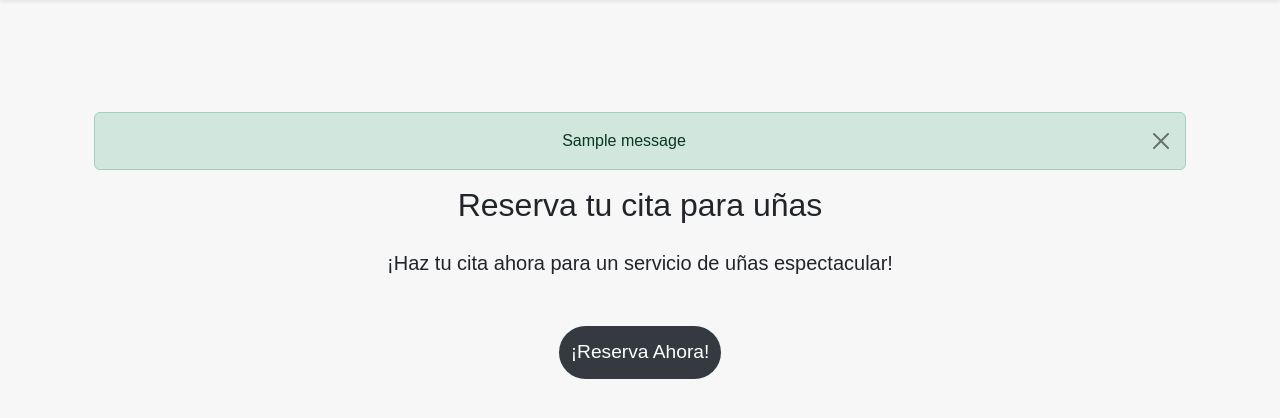
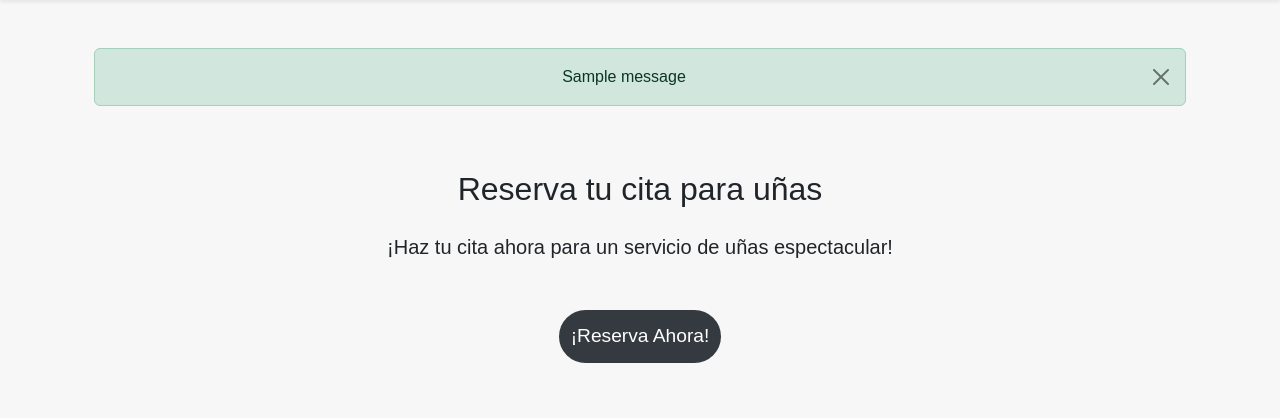
Before and after one commit to AmeriK88/ZN-NAILS, a Django app: page /accounts/login/ in a window 1280 px wide. Shown: the part 109-527 px from the top of the page. Run offline with Django 5.2, Linux system fonts and the light colour scheme; tables that the repository leaves empty hold one stand-in row (values such as "Sample post"); one stand-in notice (Sample message) is shown.

Commit message:
Fix mensajes error, éxito, info - en base & modals

```diff
--- a/accounts/templates/accounts/login_modal.html
+++ b/accounts/templates/accounts/login_modal.html
@@ -19,7 +19,7 @@
                     {% endfor %}
                 {% endfor %}
                 {% for error in form.non_field_errors %}
-                    <div class="alert alert-danger alert-dismissible fade show" role="alert">
+                    <div class="alert alert-danger alert-dismissible text-center fade show" role="alert">
                         <i class="bi bi-exclamation-triangle-fill me-2"></i>
                         {{ error }}
                         <button type="button" class="btn-close" data-bs-dismiss="alert" aria-label="Close"></button>
--- a/accounts/templates/accounts/register_modal.html
+++ b/accounts/templates/accounts/register_modal.html
@@ -21,7 +21,7 @@
                     {% endfor %}
                 {% endfor %}
                 {% for error in form.non_field_errors %}
-                    <div class="alert alert-danger alert-dismissible fade show" role="alert">
+                    <div class="alert alert-danger alert-dismissible text-center fade show" role="alert">
                         <i class="bi bi-exclamation-triangle-fill me-2"></i>
                         {{ error }}
                         <button type="button" class="btn-close" data-bs-dismiss="alert" aria-label="Close"></button>
--- a/accounts/views.py
+++ b/accounts/views.py
@@ -2,11 +2,9 @@ from django.shortcuts import render, redirect
 from django.contrib.auth import authenticate, login, logout
 from .forms import RegisterForm, LoginForm
 from django.contrib import messages
-from django.utils.decorators import method_decorator
 from django.views.decorators.csrf import csrf_protect
 
-
-csrf_protect
+@csrf_protect
 def register_view(request):
     show_register_modal = False
 
@@ -21,13 +19,12 @@ def register_view(request):
             messages.success(request, f"¡Bienvenido/a {user.username}! Tu cuenta ha sido creada con éxito.")
             return redirect('home')
         else:
-            messages.error(request, "Error al registrarse. Por favor revisa los datos ingresados.")
-            show_register_modal = True
+            # ❌ Eliminado: messages.error() ya no es necesario
+            show_register_modal = True  # Se mantiene para reabrir el modal
     else:
         form = RegisterForm()
 
     return render(request, 'core/home.html', {'form': form, 'show_register_modal': show_register_modal})
-
 
 
 @csrf_protect
@@ -42,13 +39,14 @@ def login_view(request):
             messages.success(request, f"¡Bienvenido de nuevo, {user.username}!")
             return redirect('home')
         else:
-            messages.error(request, "Usuario o contraseña incorrectos.")
-            show_login_modal = True
+            # ❌ Eliminado: messages.error() ya no es necesario
+            show_login_modal = True  # Se mantiene para reabrir el modal
     else:
         form = LoginForm()
 
     return render(request, 'core/home.html', {'form': form, 'show_login_modal': show_login_modal})
 
+
 def logout_view(request):
     logout(request)
     messages.info(request, "Has cerrado sesión correctamente.")
--- a/core/templates/core/home.html
+++ b/core/templates/core/home.html
@@ -3,24 +3,6 @@
 
 {% block content %}
 <div class="py-5 text-center">
-  <!-- Mensaje -->
-  {% if messages %}
-    <div class="container mt-3">
-      {% for message in messages %}
-        <div class="alert alert-dismissible fade show
-            {% if message.level == DEFAULT_MESSAGE_LEVELS.ERROR %} alert-danger
-            {% elif message.level == DEFAULT_MESSAGE_LEVELS.SUCCESS %} alert-success
-            {% elif message.level == DEFAULT_MESSAGE_LEVELS.WARNING %} alert-warning
-            {% elif message.level == DEFAULT_MESSAGE_LEVELS.INFO %} alert-info
-            {% else %} alert-secondary {% endif %}"
-            role="alert">
-            {{ message }}
-            <button type="button" class="btn-close" data-bs-dismiss="alert" aria-label="Close"></button>
-        </div>
-      {% endfor %}
-    </div>
-  {% endif %}
-
   <h2 class="mb-4">Reserva tu cita para uñas</h2>
   <p class="lead mb-5">
     ¡Haz tu cita ahora para un servicio de uñas espectacular!
--- a/templates/base.html
+++ b/templates/base.html
@@ -79,6 +79,23 @@
 
     <!-- Contenido dinámico -->
     <main class="container my-5">
+        <!-- Mensaje -->
+        {% if messages %}
+            <div class="container mt-3">
+                {% for message in messages %}
+                    <div class="alert alert-dismissible text-center fade show
+                        {% if message.level == DEFAULT_MESSAGE_LEVELS.ERROR %} alert-danger
+                        {% elif message.level == DEFAULT_MESSAGE_LEVELS.SUCCESS %} alert-success
+                        {% elif message.level == DEFAULT_MESSAGE_LEVELS.WARNING %} alert-warning
+                        {% elif message.level == DEFAULT_MESSAGE_LEVELS.INFO %} alert-info
+                        {% else %} alert-secondary {% endif %}"
+                        role="alert">
+                        {{ message }}
+                        <button type="button" class="btn-close" data-bs-dismiss="alert" aria-label="Close"></button>
+                    </div>
+                {% endfor %}
+            </div>
+        {% endif %}
         {% block content %}{% endblock %}
     </main>
 
```
